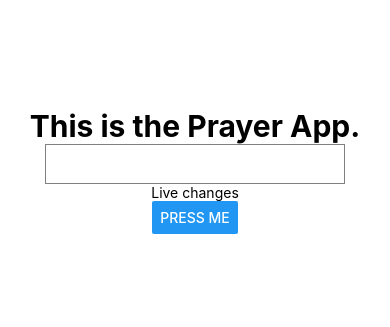
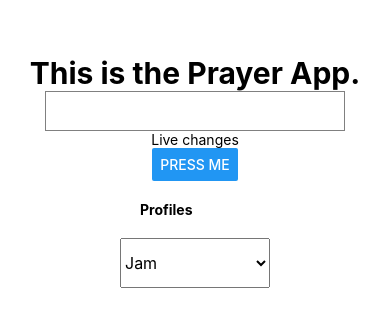
Before and after one commit to irishwolfgaming95/lets-pray-native, a React Native app: screen / in a window 390 px wide. Shown: the part 251-578 px from the top of the page. Built offline with nearby package versions, Linux system fonts and the light colour scheme.

Commit message:
added styling and additional code for dropdown

```diff
--- a/App.tsx
+++ b/App.tsx
@@ -17,6 +17,7 @@ export default function App() {
 
       <Text>Live changes</Text>
       <Button onPress={handlePress} title="Press Me" />
+      <Dropdown ></Dropdown>
       <StatusBar style="auto" />
     </View>
   );
@@ -26,15 +27,15 @@ export default function App() {
 export function Dropdown() {
   const [selectedValue, setSelectedValue] = useState("Jam");
   return (
-    <View style={styles.container}>
-     <Text>Choose</Text>
+    <View>
+     <Text style={{fontWeight: 'bold', margin: 20}}>Profiles</Text>
       <Picker
          selectedValue={selectedValue}
-         style={{ height: 50, width: 150 }}
+         style={{ height: 50, width: 150}}
          onValueChange={(itemValue, _itemIndex) => setSelectedValue(itemValue)}>
-         <Picker.Item label="User1" value="Jam" />
-         <Picker.Item label="User2" value="Robby" />
-         <Picker.Item label="User3" value="Derek" />
+         <Picker.Item label="Jam" value="User1" />
+         <Picker.Item label="Robby" value="User2" />
+         <Picker.Item label="Derek" value="User3" />
        </Picker>
     </View>
    );
@@ -54,5 +55,4 @@ const styles = StyleSheet.create({
 
   },
 
-
 });
```
